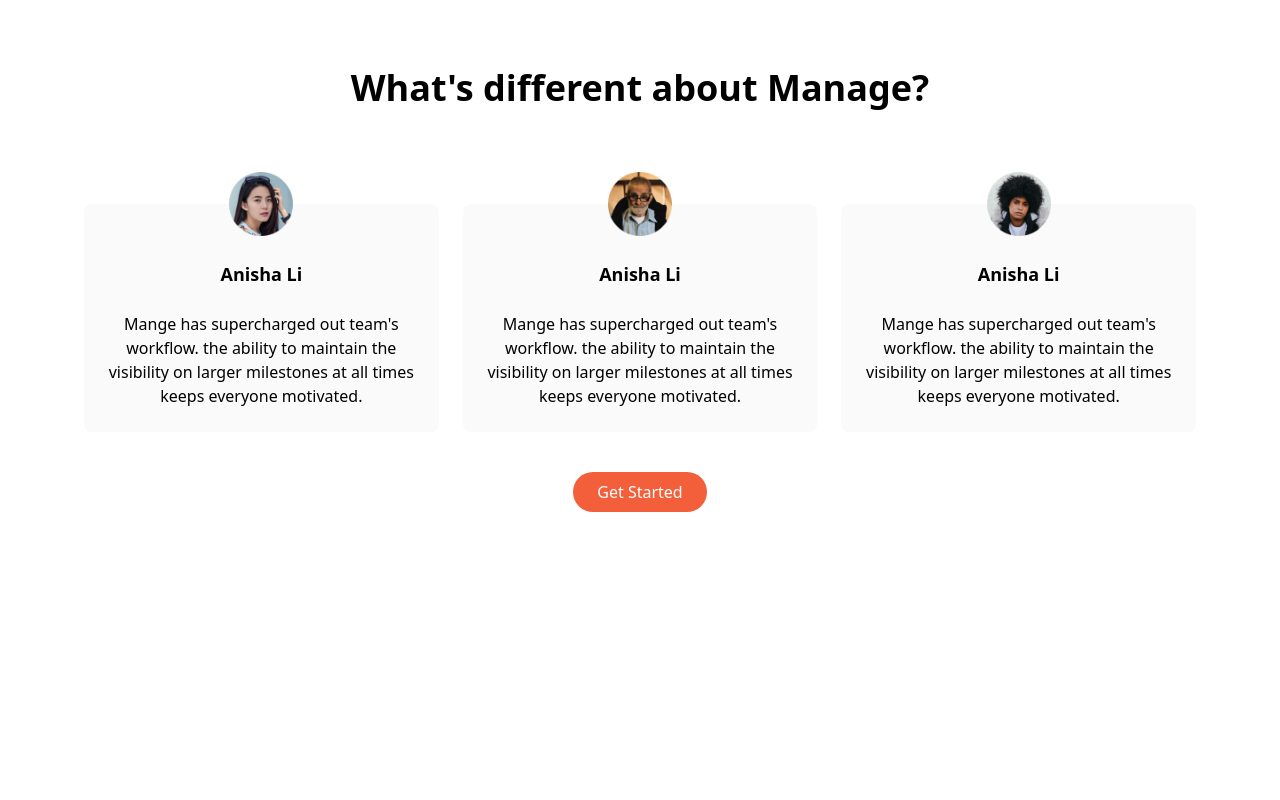
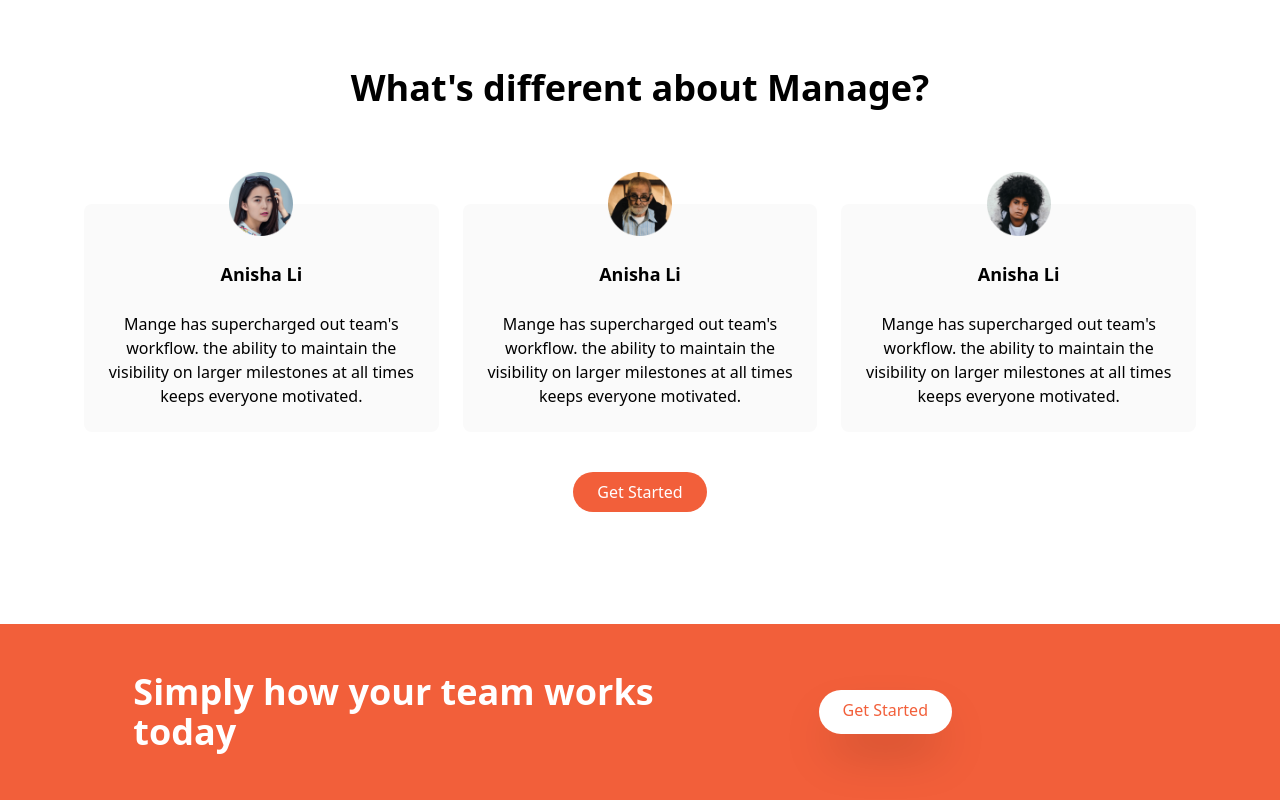
Before and after one commit to mnkshruthi/Traversy-Media, a React (Create React App) app: page / in a window 1280 px wide. Shown: the part 1136-1936 px from the top of the page. Before the commit the page ends 1648 px from the top, so only its background shows below. Built offline with nearby package versions, Linux system fonts and the light colour scheme.

Commit message:
CTA component

```diff
--- a/src/App.js
+++ b/src/App.js
@@ -1,5 +1,6 @@
 // import Expenses from "./Components/Expenses/Expenses";
 // import Navbar from "./Components/Usaii/Navbar";
+import YouTubeCta from "./YouTube/YouTubeCta";
 import YouTubeFeatures from "./YouTube/YouTubeFeatures";
 import YouTubeHero from "./YouTube/YouTubeHero";
 import YouTubeNavBar from "./YouTube/YouTubeNavBar";
@@ -40,6 +41,7 @@ function App() {
       <YouTubeHero />
       <YouTubeFeatures />
       <YouTubeTestimonials />
+      <YouTubeCta />
     </div>
   );
 }
--- /dev/null
+++ b/src/YouTube/YouTubeCta.js
@@ -0,0 +1,19 @@
+import React from "react";
+
+export default function YouTubeCta() {
+  return (
+    <div className="bg-brightRed">
+      <div className="container flex flex-col items-center px-6 py-24  space-y-12 mt-28 p-16 md:py-12 md:space-y-0 md:flex-row">
+        <h2 className="font-bold m-auto text-white text-5xl leading-tight text-center md:text-4xl md:max-w-xl md:text-left">
+          Simply how your team works today
+        </h2>
+        <button
+          href="/"
+          className="bg-white  text-brightRed hover:bg-gray-300 rounded-full p-3 px-6 pt-2 shadow-2xl text-center"
+        >
+          Get Started
+        </button>
+      </div>
+    </div>
+  );
+}
```
